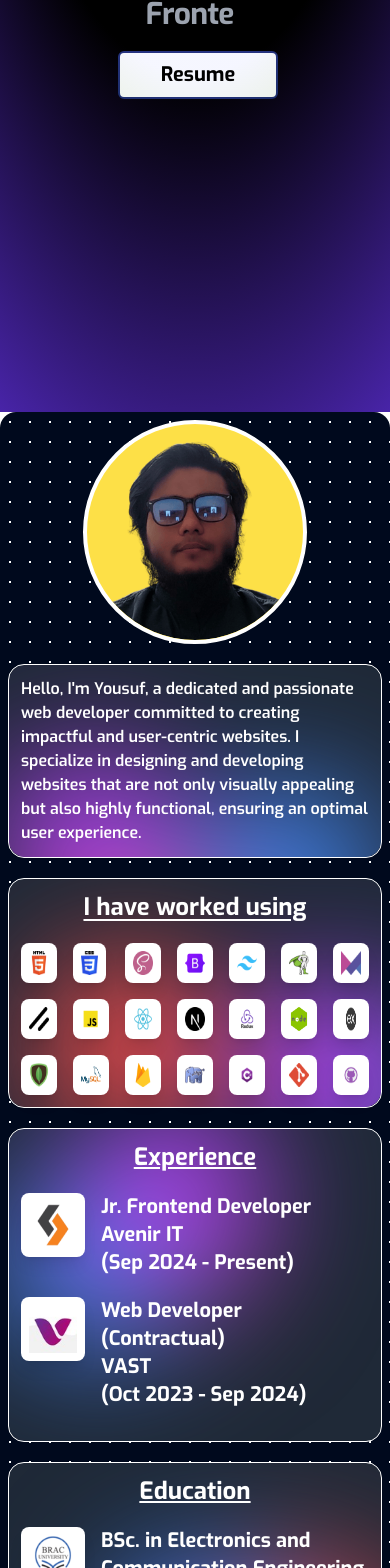
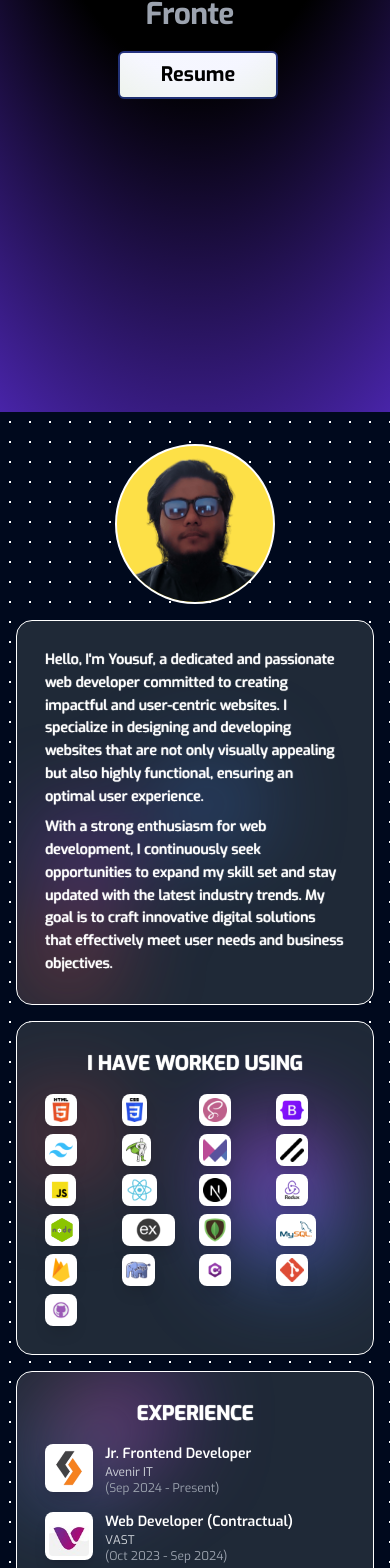
Before and after one commit to Yousuf-Mohammad/portfolio2, a Next.js app: page / in a window 390 px wide. Shown: the part 432-2000 px from the top of the page. Built offline with nearby package versions, Linux system fonts and the light colour scheme.

Commit message:
worked on responsiveness in every breakpoints

```diff
--- a/app/globals.css
+++ b/app/globals.css
@@ -74,3 +74,9 @@ body {
     @apply bg-background text-foreground;
   }
 }
+@layer utilities {
+  .text-stroke {
+    -webkit-text-stroke: .2px white;
+    text-shadow: white 0.5px 0 1px;
+  }
+}
--- a/components/About.jsx
+++ b/components/About.jsx
@@ -46,7 +46,7 @@ const About = () => {
         src={`/techStack/${tech}.png`}
         width={64} height={64}
         alt={tech}
-        className="h-10 md:h-16 w-auto bg-white shadow-lg rounded-lg p-2"
+        className="h-8 sm:h-10 md:h-12 lg:h-16 w-auto bg-white shadow-lg rounded-lg p-1 md:p-2"
         loading="lazy"
       />
     ))
@@ -54,52 +54,83 @@ const About = () => {
 
   return (
     <motion.section
-      className="md:overflow-hidden overflow-y-scroll md:h-screen h-full w-screen bg-slate-900 bg-[radial-gradient(#ffffff_1px,#00091d_1px)] bg-[size:20px_20px] md:sticky relative md:top-0 rounded-2xl"
+      className="w-full min-h-screen bg-slate-900 bg-[radial-gradient(#ffffff_1px,#00091d_1px)] bg-[size:20px_20px] lg:rounded-3xl px-4 sm:px-6 lg:px-8 py-8  md:sticky relative md:top-0 "
     >
-      <div className="grid md:h-screen md:grid-cols-10 md:grid-rows-6 gap-5 container mx-auto md:p-24 p-2 grid-cols-1 grid-rows-24  ">
+      <div className="grid grid-cols-1 lg:grid-cols-10 lg:grid-rows-6 gap-4 max-w-7xl mx-auto">
 
         {/* Profile Image */}
-        <div className="md:col-span-3 md:row-span-3 flex flex-col justify-center items-center">
-          <div className="rounded-full md:w-80 md:h-80 h-56 w-56 bg-yellow-300 border-white border-4 overflow-hidden">
-            <Image src="/Me.png" width={320} height={320} alt="Me" className="rounded-full" priority />
+        <div className="lg:col-span-3 lg:row-span-3 row-span-1 flex justify-center items-center">
+          <div className="rounded-full w-40 h-40 sm:w-56 sm:h-56 md:w-64 md:h-64 lg:w-80 lg:h-80 bg-yellow-300 border-2 sm:border-4 border-white overflow-hidden">
+            <Image
+              src="/Me.png"
+              width={320}
+              height={320}
+              alt="Me"
+              className="w-full h-full object-cover"
+              priority
+            />
           </div>
         </div>
 
         {/* About Me */}
-        <BentoCard className="md:col-span-7 md:row-span-3 flex flex-col justify-center items-center bg-gray-800 row-span-3">
-          <p className="md:text-2xl text-md font-semibold">
-          Hello, I'm Yousuf, a dedicated and passionate web developer committed to creating impactful and user-centric websites. I specialize in designing and developing websites that are not only visually appealing but also highly functional, ensuring an optimal user experience.
-
+        <BentoCard className="lg:col-span-7 lg:row-span-3 row-span-2 bg-gray-800 p-4 md:p-6">
+          <p className="text-sm sm:text-base md:text-lg lg:text-xl xl:text-2xl font-medium leading-relaxed text-stroke">
+            Hello, I'm Yousuf, a dedicated and passionate web developer committed to creating impactful and user-centric websites.
+            I specialize in designing and developing websites that are not only visually appealing but also highly functional,
+            ensuring an optimal user experience.
           </p>
-          <p className="md:text-2xl text-md font-semibold hidden md:block mt-4">
-          With a strong enthusiasm for web development, I continuously seek opportunities to expand my skill set and stay updated with the latest industry trends. My goal is to craft innovative digital solutions that effectively meet user needs and business objectives.
+          <p className="text-sm sm:text-base md:text-lg lg:text-xl xl:text-2xl font-medium leading-relaxed mt-2 md:mt-4 text-stroke">
+            With a strong enthusiasm for web development, I continuously seek opportunities to expand my skill set and stay updated
+            with the latest industry trends. My goal is to craft innovative digital solutions that effectively meet user needs and
+            business objectives.
           </p>
         </BentoCard>
 
         {/* Tech Stack */}
-        <BentoCard className="md:col-span-4 md:row-span-3 flex flex-col justify-center items-center bg-gray-800">
-          <h1 className="md:text-3xl text-2xl font-bold text-center underline underline-offset-4 mb-5">I have worked using</h1>
-          <div className="grid grid-cols-7 gap-4 ">{techStackImages}</div>
+        <BentoCard className="lg:col-span-4 lg:row-span-3 row-span-2 bg-gray-800 p-4 md:p-6">
+          <h1 className="text-xl md:text-2xl lg:text-3xl font-bold text-center uppercase mb-4 text-stroke ">I have worked using</h1>
+          <div className="grid grid-cols-4 sm:grid-cols-5 md:grid-cols-6 lg:grid-cols-7 gap-2 md:gap-3">
+            {techStackImages}
+          </div>
         </BentoCard>
 
         {/* Experience */}
-        <BentoCard className="md:col-span-3 md:row-span-3 flex flex-col justify-center items-start bg-gray-800">
-          <h1 className="text-2xl md:text-4xl font-bold underline underline-offset-2 mb-5 text-center">Experience</h1>
+        <BentoCard className="lg:col-span-3 lg:row-span-3 row-span-2 bg-gray-800 p-4 md:p-6">
+          <h1 className="text-xl md:text-2xl lg:text-3xl font-bold uppercase  text-center mb-4 text-stroke">Experience</h1>
           {experiences.map((exp) => (
-            <div key={exp.company} className="flex justify-start items-start gap-4 mb-5">
-              <Image src={exp.logo} width={64} height={64} alt={exp.company} className="h-16 w-16 bg-white shadow-lg rounded-lg p-2" loading="lazy" />
-              <p className="text-xl font-bold">{exp.role}<br />{exp.company}<br /><span>({exp.duration})</span></p>
+            <div key={exp.company} className="flex items-start gap-3 mb-4">
+              <Image
+                src={exp.logo}
+                width={48}
+                height={48}
+                alt={exp.company}
+                className="h-12 w-12 sm:h-14 sm:w-14 bg-white shadow-lg rounded-lg p-1"
+              />
+              <div>
+                <p className="text-sm sm:text-base md:text-lg font-semibold">{exp.role}</p>
+                <p className="text-xs sm:text-sm md:text-base text-gray-300">{exp.company}</p>
+                <p className="text-xs sm:text-sm text-gray-400">({exp.duration})</p>
+              </div>
             </div>
           ))}
         </BentoCard>
 
         {/* Education */}
-        <BentoCard className="md:col-span-3 md:row-span-3 flex flex-col justify-center items-end bg-gray-800">
-          <h1 className="text-2xl md:text-4xl font-bold underline underline-offset-2 mb-5 text-center">Education</h1>
+        <BentoCard className="lg:col-span-3 lg:row-span-3 row-span-2 bg-gray-800 p-4 md:p-6">
+          <h1 className="text-xl md:text-2xl lg:text-3xl font-bold uppercase text-center mb-4 text-stroke">Education</h1>
           {education.map((edu) => (
-            <div key={edu.school} className="flex justify-start items-start gap-4 mb-5">
-              <Image src={edu.logo} width={64} height={64} alt={edu.school} className="h-16 w-16 bg-white shadow-lg rounded-lg p-2" loading="lazy" />
-              <p className="text-xl font-bold text-left">{edu.degree}<br />{edu.school}</p>
+            <div key={edu.school} className="flex items-start gap-3 mb-4">
+              <Image
+                src={edu.logo}
+                width={48}
+                height={48}
+                alt={edu.school}
+                className="h-12 w-12 sm:h-14 sm:w-14 bg-white shadow-lg rounded-lg p-1"
+              />
+              <div>
+                <p className="text-sm sm:text-base md:text-lg font-semibold">{edu.degree}</p>
+                <p className="text-xs sm:text-sm md:text-base text-gray-300">{edu.school}</p>
+              </div>
             </div>
           ))}
         </BentoCard>
@@ -107,6 +138,7 @@ const About = () => {
       </div>
     </motion.section>
   );
+
 };
 
 export default About;
--- a/components/Footer.jsx
+++ b/components/Footer.jsx
@@ -21,7 +21,7 @@ const Footer = React.memo(() => {
         </div>
 
         {/* Name Branding */}
-        <h2 className="absolute bottom-20 left-10 text-3xl md:text-8xl font-bold text-slate-950 rockybilly">
+        <h2 className="absolute bottom-10 left-20 text-4xl md:text-8xl font-bold text-slate-950 rockybilly">
           Yousuf Mohammad
         </h2>
       </div>
--- a/components/Projects.jsx
+++ b/components/Projects.jsx
@@ -63,7 +63,7 @@ const Projects = () => {
     }, 300);
   }, []);
   return (
-    <div id='projects' className='md:sticky md:top-0  relative flex flex-col justify-center items-center bg-white [background:radial-gradient(125%_125%_at_50%_10%,#fff_40%,#63e_100%)] md:min-h-screen rounded-2xl p-24  h-full'>
+    <div id='projects' className='md:sticky md:top-0  relative flex flex-col justify-center items-center bg-white [background:radial-gradient(125%_125%_at_50%_10%,#fff_40%,#63e_100%)] md:min-h-screen lg:rounded-2xl p-24  h-full'>
         <h1 className='md:text-6xl text-4xl md:mb-10 font-bold font-[exo] text-gray-700 text-center underline underline-offset-4'>Some Of My Projects</h1>
 
     <div
--- a/components/fancy/animated-gradient-with-svg.jsx
+++ b/components/fancy/animated-gradient-with-svg.jsx
@@ -25,7 +25,7 @@ const AnimatedGradient = ({
     blur === "light"
       ? "blur-2xl"
       : blur === "medium"
-        ? "blur-3xl"
+        ? "blur-[50px]"
         : "blur-[100px]"
 
   return (
@@ -50,10 +50,10 @@ const AnimatedGradient = ({
                 "--ty-4": Math.random() - 0.5
               }
             }
-            width={circleSize * randomInt(0.5, 0.8)}
-            height={circleSize * randomInt(0.5, 0.7)}
+            width={circleSize * randomInt(0.2, 0.7)}
+            height={circleSize * randomInt(0.3, 0.7)}
             viewBox="0 0 100 100">
-            <circle cx="50" cy="50" r="50" fill={color} />
+            <circle cx="50" cy="50" r="40" fill={color} />
           </svg>
         ))}
       </div>
```
Also changed, not shown: app/project/[id]/page.jsx (+27 -25 lines), components/ContactForm.jsx (+48 -55 lines), components/Hero.jsx (+5 -5 lines), 1 other file (tests, documents, lock files or other folders).
